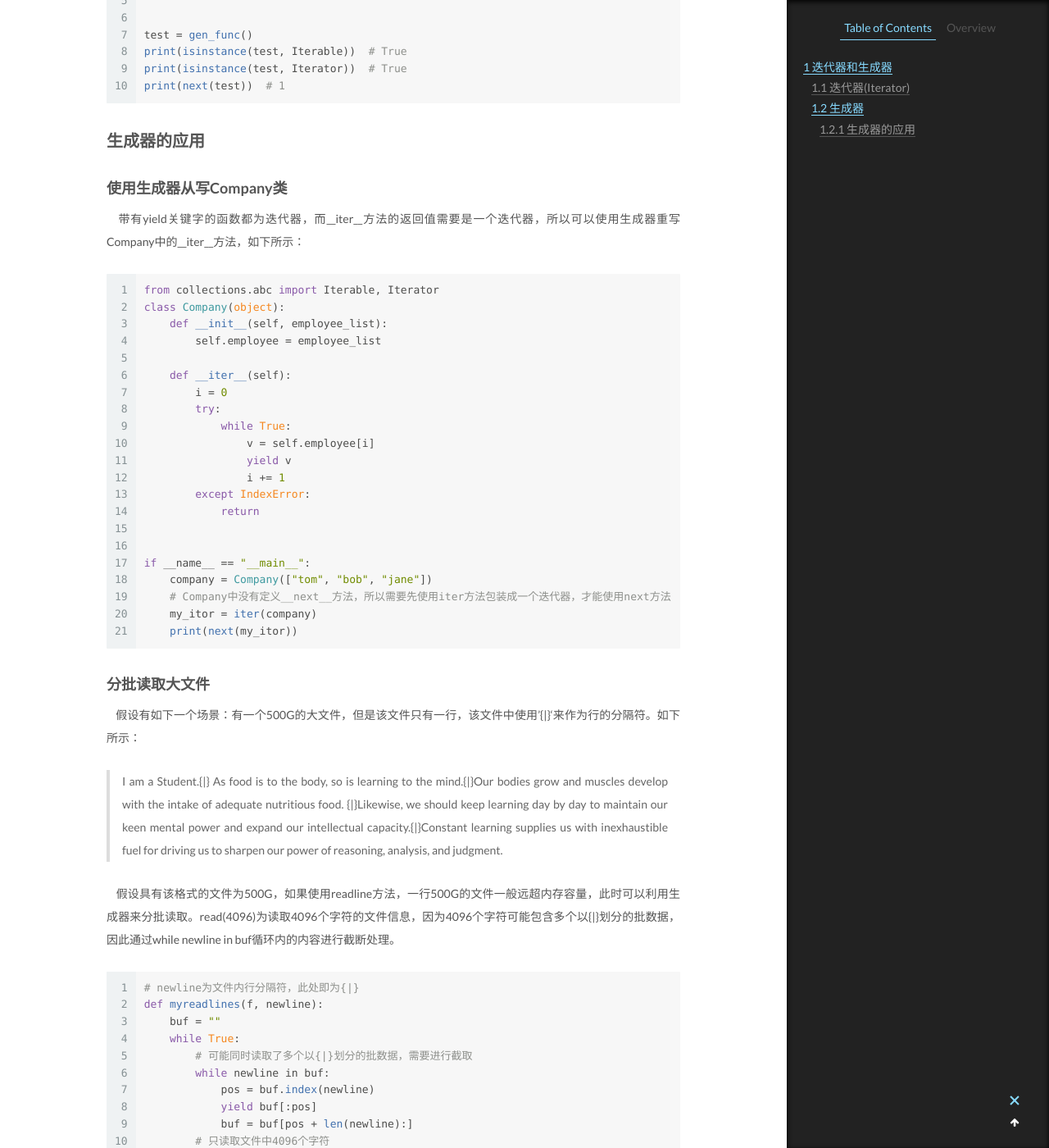
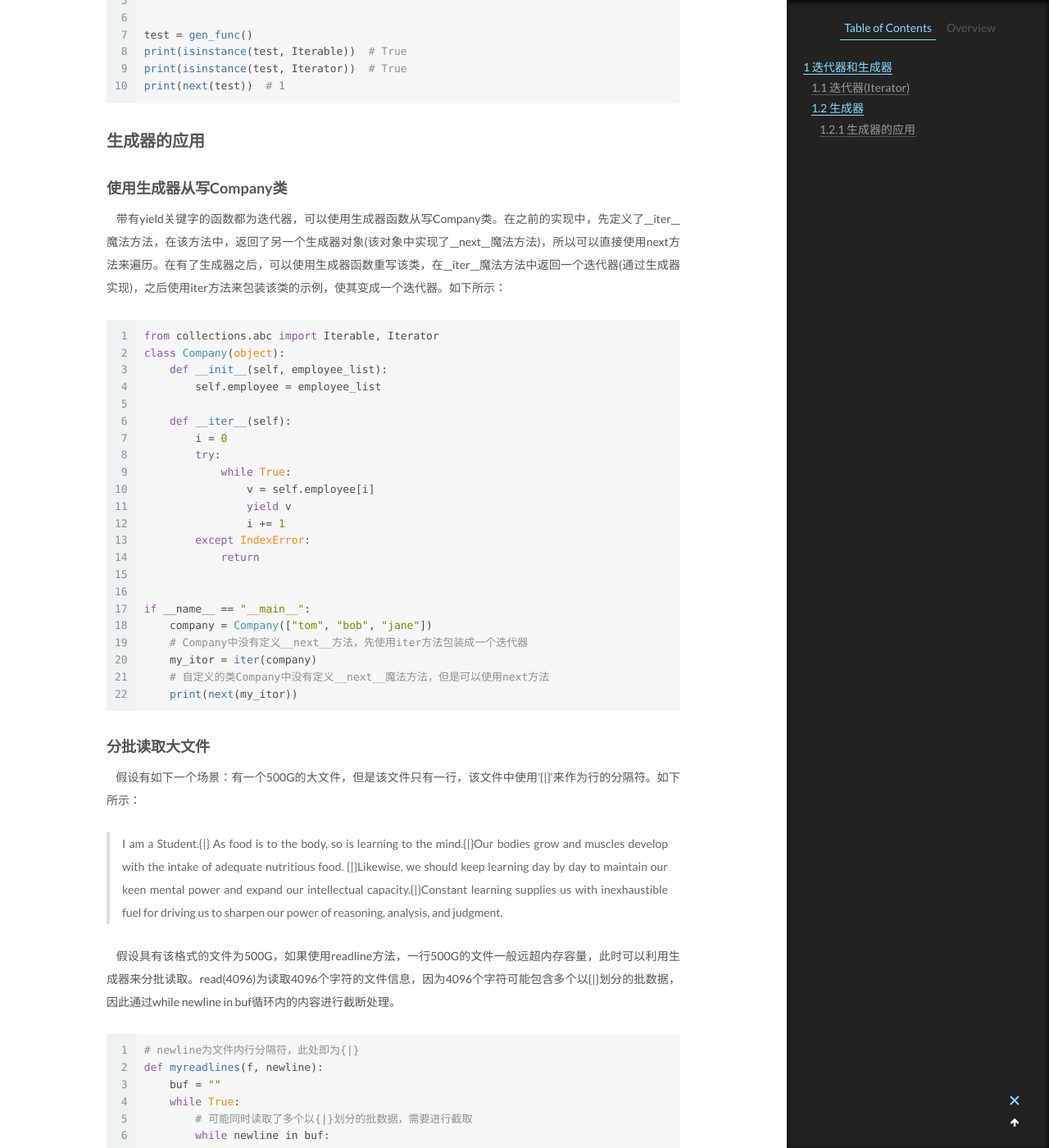
Before and after one commit to atnlp/atnlp.github.io, a Jekyll site: the page built from _posts/2018-12-17-iterator-generator.md, in a window 1280 px wide and 1400 px high, scrolled down 2516 px. Shown: the whole window at 82% size. Built offline with Jekyll 4.4.1, drawn with Linux system fonts in a browser that asks for light colours.

Commit message:
iterator generator

````diff
--- a/_posts/2018-12-17-iterator-generator.md
+++ b/_posts/2018-12-17-iterator-generator.md
@@ -94,7 +94,7 @@ print(next(test))  # 1
 
 ### 生成器的应用
 #### 使用生成器从写Company类
-&nbsp;&nbsp;&nbsp;&nbsp;带有yield关键字的函数都为迭代器，而__iter__方法的返回值需要是一个迭代器，所以可以使用生成器重写Company中的__iter__方法，如下所示：
+&nbsp;&nbsp;&nbsp;&nbsp;带有yield关键字的函数都为迭代器，可以使用生成器函数从写Company类。在之前的实现中，先定义了\_\_iter\_\_魔法方法，在该方法中，返回了另一个生成器对象(该对象中实现了\_\_next__魔法方法)，所以可以直接使用next方法来遍历。在有了生成器之后，可以使用生成器函数重写该类，在\_\_iter\_\_魔法方法中返回一个迭代器(通过生成器实现)，之后使用iter方法来包装该类的示例，使其变成一个迭代器。如下所示：
 
 ```python
 from collections.abc import Iterable, Iterator
@@ -115,8 +115,9 @@ class Company(object):
 
 if __name__ == "__main__":
     company = Company(["tom", "bob", "jane"])
-    # Company中没有定义__next__方法，所以需要先使用iter方法包装成一个迭代器，才能使用next方法
+    # Company中没有定义__next__方法，先使用iter方法包装成一个迭代器
     my_itor = iter(company)
+    # 自定义的类Company中没有定义__next__魔法方法，但是可以使用next方法
     print(next(my_itor))
 ```
 #### 分批读取大文件
````
